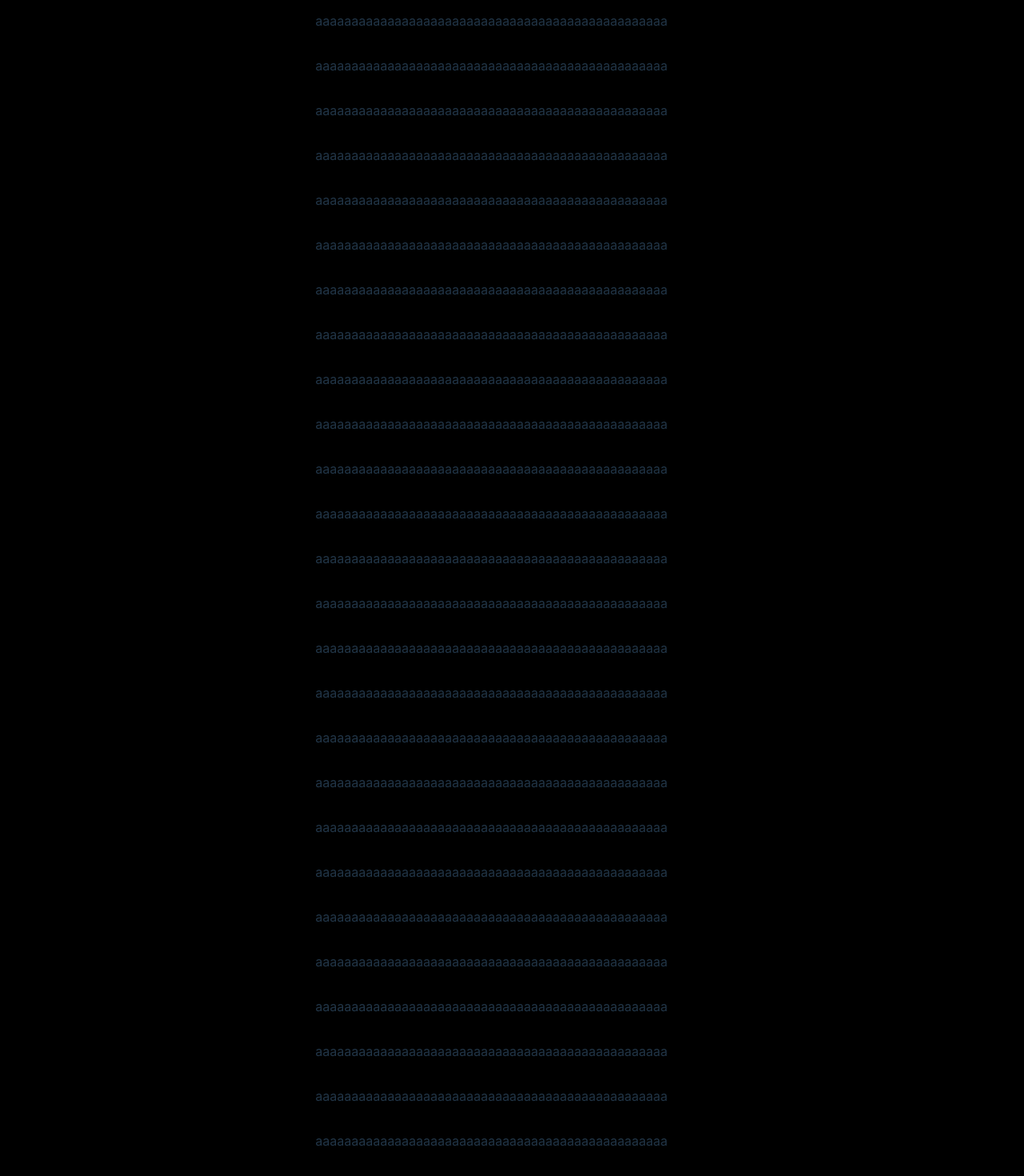
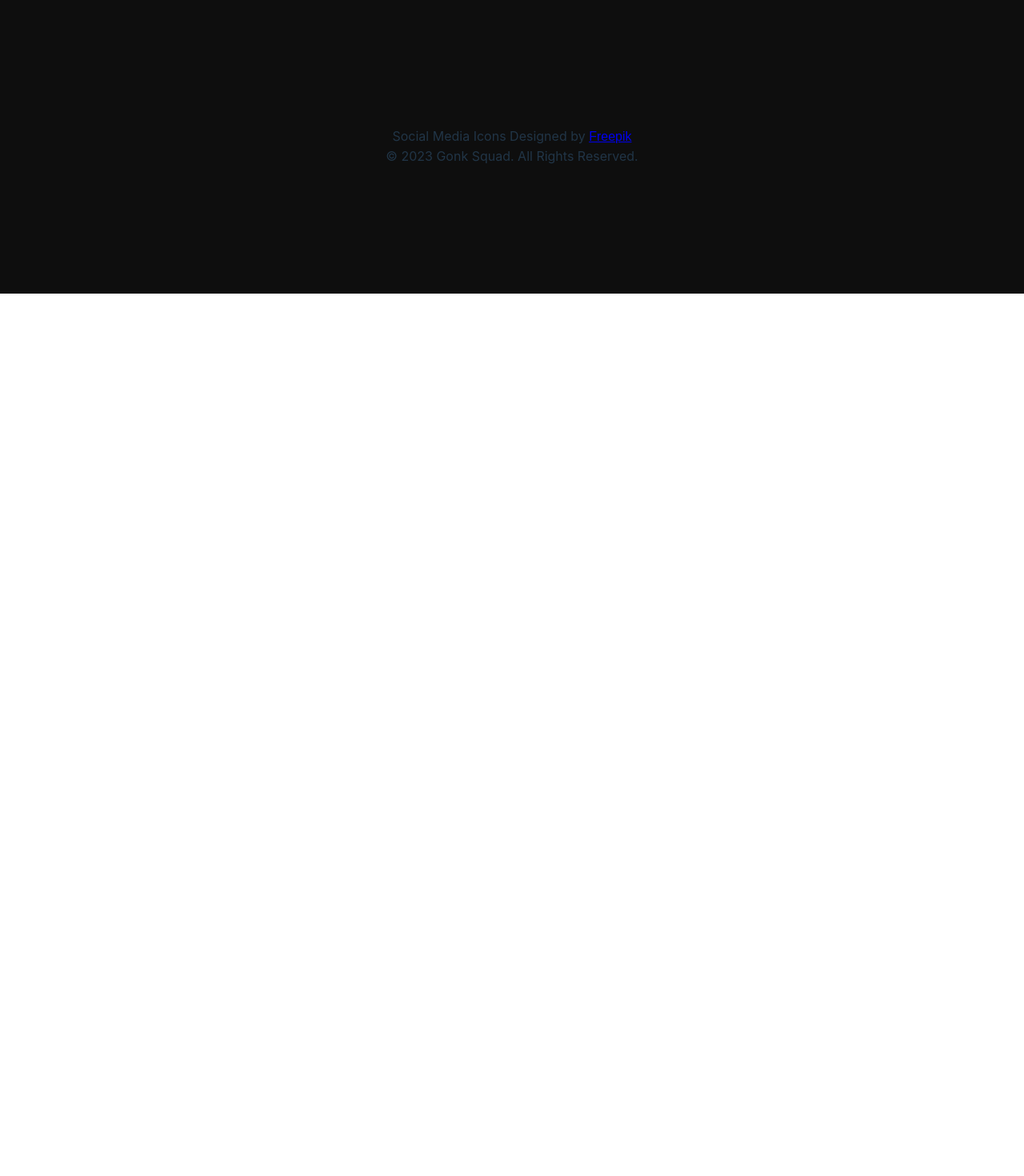
Before and after one commit to gonksquad/gonksquad, a React (Vite) app: page / in a window 1280 px wide. Shown: the part 920-2390 px from the top of the page at 80% size. After the commit the page ends 1287 px from the top, so only its background shows below. Built offline with nearby package versions, Linux system fonts and the light colour scheme.

Commit message:
remove placeholder and add codeblock component

```diff
--- a/package.json
+++ b/package.json
@@ -14,6 +14,7 @@
     "@emotion/styled": "^11.11.0",
     "@mui/material": "^5.14.17",
     "react": "^18.2.0",
+    "react-code-blocks": "^0.1.5",
     "react-dom": "^18.2.0"
   },
   "devDependencies": {
--- a/src/App.tsx
+++ b/src/App.tsx
@@ -1,6 +1,7 @@
 import "./App.css";
 import "./fonts/SFDistantGalaxy.ttf";
 import { useEffect } from "react";
+import {CodeBlock} from "./codeblock.tsx";
 
 function App() {
   useEffect(() => {
@@ -141,33 +142,6 @@ function App() {
           flexDirection: "column",
         }}
       >
-        <p>aaaaaaaaaaaaaaaaaaaaaaaaaaaaaaaaaaaaaaaaaaaaaaaaa</p>
-        <p>aaaaaaaaaaaaaaaaaaaaaaaaaaaaaaaaaaaaaaaaaaaaaaaaa</p>
-        <p>aaaaaaaaaaaaaaaaaaaaaaaaaaaaaaaaaaaaaaaaaaaaaaaaa</p>
-        <p>aaaaaaaaaaaaaaaaaaaaaaaaaaaaaaaaaaaaaaaaaaaaaaaaa</p>
-        <p>aaaaaaaaaaaaaaaaaaaaaaaaaaaaaaaaaaaaaaaaaaaaaaaaa</p>
-        <p>aaaaaaaaaaaaaaaaaaaaaaaaaaaaaaaaaaaaaaaaaaaaaaaaa</p>
-        <p>aaaaaaaaaaaaaaaaaaaaaaaaaaaaaaaaaaaaaaaaaaaaaaaaa</p>
-        <p>aaaaaaaaaaaaaaaaaaaaaaaaaaaaaaaaaaaaaaaaaaaaaaaaa</p>
-        <p>aaaaaaaaaaaaaaaaaaaaaaaaaaaaaaaaaaaaaaaaaaaaaaaaa</p>
-        <p>aaaaaaaaaaaaaaaaaaaaaaaaaaaaaaaaaaaaaaaaaaaaaaaaa</p>
-        <p>aaaaaaaaaaaaaaaaaaaaaaaaaaaaaaaaaaaaaaaaaaaaaaaaa</p>
-        <p>aaaaaaaaaaaaaaaaaaaaaaaaaaaaaaaaaaaaaaaaaaaaaaaaa</p>
-        <p>aaaaaaaaaaaaaaaaaaaaaaaaaaaaaaaaaaaaaaaaaaaaaaaaa</p>
-        <p>aaaaaaaaaaaaaaaaaaaaaaaaaaaaaaaaaaaaaaaaaaaaaaaaa</p>
-        <p>aaaaaaaaaaaaaaaaaaaaaaaaaaaaaaaaaaaaaaaaaaaaaaaaa</p>
-        <p>aaaaaaaaaaaaaaaaaaaaaaaaaaaaaaaaaaaaaaaaaaaaaaaaa</p>
-        <p>aaaaaaaaaaaaaaaaaaaaaaaaaaaaaaaaaaaaaaaaaaaaaaaaa</p>
-        <p>aaaaaaaaaaaaaaaaaaaaaaaaaaaaaaaaaaaaaaaaaaaaaaaaa</p>
-        <p>aaaaaaaaaaaaaaaaaaaaaaaaaaaaaaaaaaaaaaaaaaaaaaaaa</p>
-        <p>aaaaaaaaaaaaaaaaaaaaaaaaaaaaaaaaaaaaaaaaaaaaaaaaa</p>
-        <p>aaaaaaaaaaaaaaaaaaaaaaaaaaaaaaaaaaaaaaaaaaaaaaaaa</p>
-        <p>aaaaaaaaaaaaaaaaaaaaaaaaaaaaaaaaaaaaaaaaaaaaaaaaa</p>
-        <p>aaaaaaaaaaaaaaaaaaaaaaaaaaaaaaaaaaaaaaaaaaaaaaaaa</p>
-        <p>aaaaaaaaaaaaaaaaaaaaaaaaaaaaaaaaaaaaaaaaaaaaaaaaa</p>
-        <p>aaaaaaaaaaaaaaaaaaaaaaaaaaaaaaaaaaaaaaaaaaaaaaaaa</p>
-        <p>aaaaaaaaaaaaaaaaaaaaaaaaaaaaaaaaaaaaaaaaaaaaaaaaa</p>
-        <p>aaaaaaaaaaaaaaaaaaaaaaaaaaaaaaaaaaaaaaaaaaaaaaaaa</p>
       </div>
       <footer
         style={{
--- /dev/null
+++ b/src/codeblock.tsx
@@ -0,0 +1,21 @@
+import { CopyBlock, dracula } from "react-code-blocks";
+
+type CodeBlockProps = {
+  text: string;
+  language: string;
+  showLineNumbers: boolean;
+};
+
+function CodeBlock(props: CodeBlockProps) {
+  return (
+    <CopyBlock
+      text={props.text}
+      language={props.language}
+      showLineNumbers={true}
+      theme={dracula}
+      wrapLongLines
+    />
+  );
+}
+
+export default CodeBlock;
```
Also changed, not shown: 1 other file (tests, documents, lock files or other folders).
